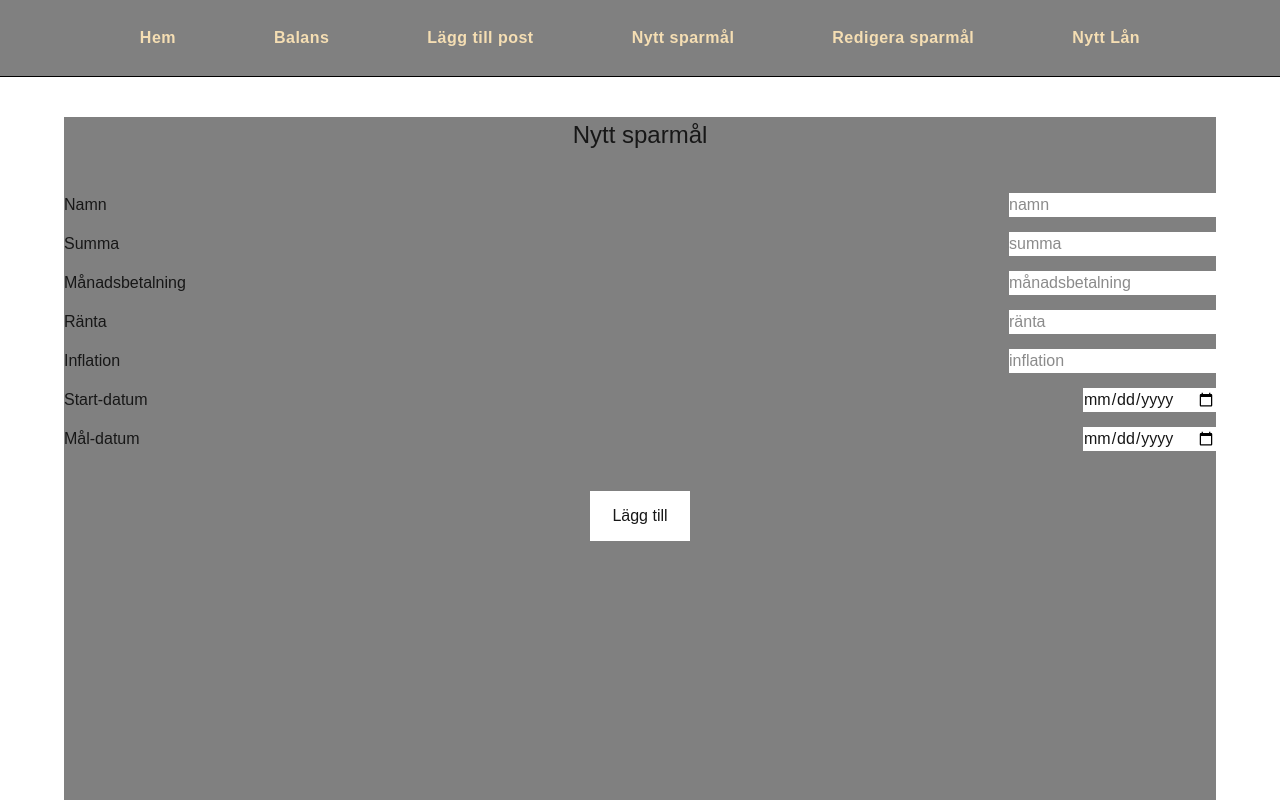
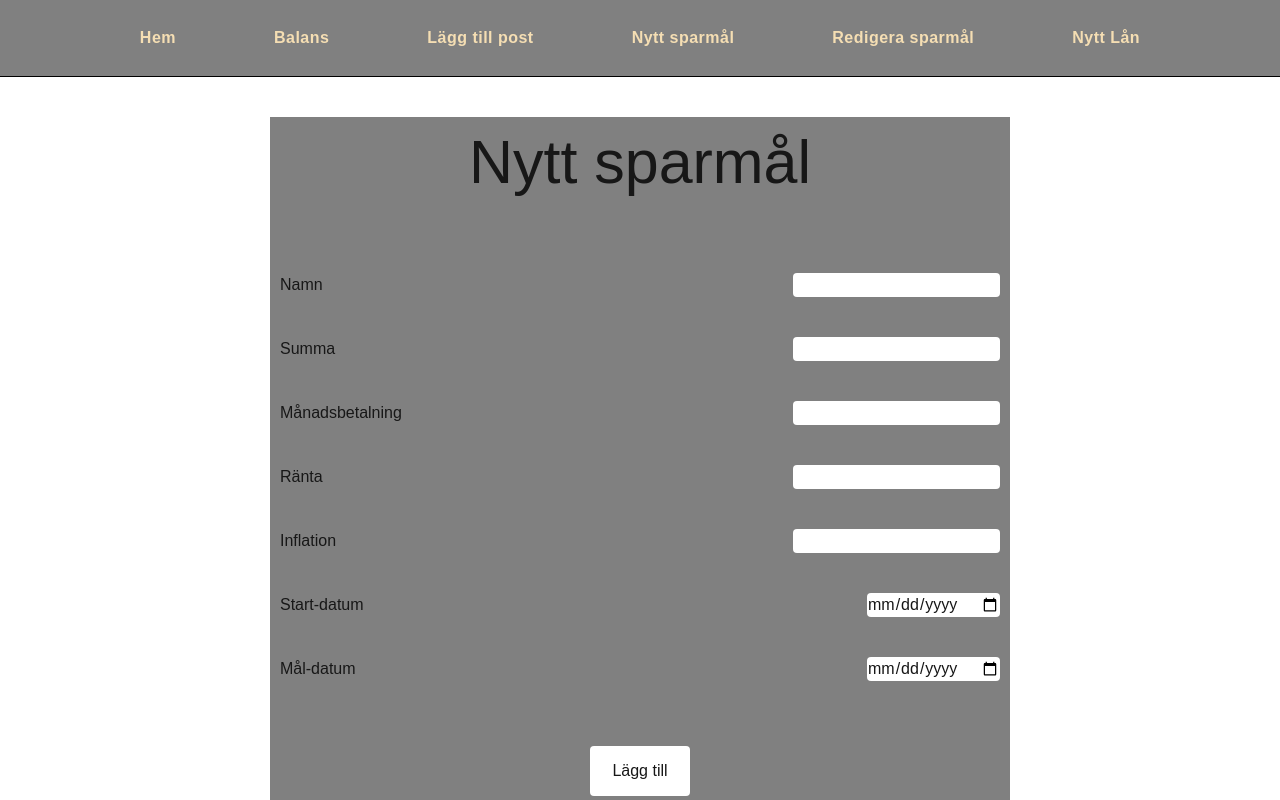
Before and after one commit to Orenji01/React_projekt, a Next.js app in the folder labb3reactnext/: page /addSavegoal in a window 1280 px wide. Shown: the top 800 px of the page. Built offline with nearby package versions, Linux system fonts and the light colour scheme.

Commit message:
Ux and accesibilty changes

```diff
--- a/labb3reactnext/app/addSavegoal/page.module.css
+++ b/labb3reactnext/app/addSavegoal/page.module.css
@@ -2,22 +2,25 @@
   background-color: gray;
   display: flex;
   flex-direction: column;
-  gap: 15px;
+  gap: 25px;
   width: 90%;
   height: 90%;
 }
 
 .input {
   background-color: white;
+  border-radius: 4px;
 }
 
 .formSection {
   display: flex;
   justify-content: space-between;
+  padding-left: 10px;
+  padding-right: 10px;
 }
 
 #title {
-  font-size: 24px;
+  font-size: 2.81em;
   text-align: center;
   padding-bottom: 25px;
 }
@@ -29,6 +32,7 @@
   align-self: center;
   margin-bottom: 5px;
   margin-top: 25px;
+  border-radius: 4px;
 }
 
 #container {
@@ -37,3 +41,18 @@
   align-items: center;
   height: 100vh;
 }
+
+.errorMessage {
+  align-self: flex-end;
+  padding-right: 10px;
+}
+
+@media (min-width: 769px) {
+  #form {
+    width: 740px;
+    gap: 40px;
+  }
+  #title {
+    font-size: 3.81em;
+  }
+}
--- a/labb3reactnext/app/addSavegoal/page.tsx
+++ b/labb3reactnext/app/addSavegoal/page.tsx
@@ -1,6 +1,6 @@
 "use client";
 
-import { useForm, SubmitHandler } from "react-hook-form";
+import { useForm } from "react-hook-form";
 import styles from "./page.module.css";
 
 type Inputs = {
@@ -17,7 +17,6 @@ export default function Savegoal() {
   const {
     register,
     handleSubmit,
-    watch,
     formState: { errors },
     reset,
   } = useForm<Inputs>();
@@ -43,76 +42,133 @@ export default function Savegoal() {
   };
 
   return (
+    <main>
       <div id={styles.container}>
         <form id={styles.form} onSubmit={handleSubmit(onSubmit)}>
           <h1 id={styles.title}>Nytt sparmål</h1>
           <div className={styles.formSection}>
-          <label>Namn</label>
+            <label htmlFor="name">Namn</label>
             <input
               className={styles.input}
               type="text"
-            placeholder="namn"
+              id="name"
               {...register("name", { required: true })}
+              aria-invalid={errors.name ? "true" : "false"}
+              aria-describedby={errors.name ? "name-error" : undefined}
             />
           </div>
+          {errors.name && (
+            <span id="name-error" className={styles.errorMessage}>
+              Namn saknas
+            </span>
+          )}
           <div className={styles.formSection}>
-          <label>Summa</label>
+            <label htmlFor="amount">Summa</label>
             <input
               className={styles.input}
               type="number"
-            placeholder="summa"
+              id="amount"
               {...register("amount", { required: true })}
+              aria-invalid={errors.amount ? "true" : "false"}
+              aria-describedby={errors.amount ? "amount-error" : undefined}
             />
           </div>
+          {errors.amount && (
+            <span id="amount-error" className={styles.errorMessage}>
+              Summa saknas
+            </span>
+          )}
           <div className={styles.formSection}>
-          <label>Månadsbetalning</label>
+            <label htmlFor="per-month">Månadsbetalning</label>
             <input
               className={styles.input}
               type="number"
-            placeholder="månadsbetalning"
+              id="per-month"
               {...register("perMonth", { required: true })}
+              aria-invalid={errors.perMonth ? "true" : "false"}
+              aria-describedby={errors.perMonth ? "permonth-error" : undefined}
             />
           </div>
+          {errors.perMonth && (
+            <span id="permonth-error" className={styles.errorMessage}>
+              Månadsbetalning saknas
+            </span>
+          )}
           <div className={styles.formSection}>
-          <label>Ränta</label>
+            <label htmlFor="interest">Ränta</label>
             <input
               className={styles.input}
               type="number"
-            placeholder="ränta"
+              id="interest"
               step="0.01"
               {...register("interest", { required: true })}
+              aria-invalid={errors.interest ? "true" : "false"}
+              aria-describedby={errors.interest ? "interest-error" : undefined}
             />
           </div>
+          {errors.interest && (
+            <span id="interest-error" className={styles.errorMessage}>
+              Ränta måste vara minst 0
+            </span>
+          )}
           <div className={styles.formSection}>
-          <label>Inflation</label>
+            <label htmlFor="inflation">Inflation</label>
             <input
               className={styles.input}
               type="number"
-            placeholder="inflation"
+              id="inflation"
               step="0.01"
               {...register("inflation", { required: true })}
+              aria-invalid={errors.inflation ? "true" : "false"}
+              aria-describedby={
+                errors.inflation ? "inflation-error" : undefined
+              }
             />
           </div>
+          {errors.inflation && (
+            <span id="inflation-error" className={styles.errorMessage}>
+              Inflation måste vara minst 0
+            </span>
+          )}
           <div className={styles.formSection}>
-          <label>Start-datum</label>
+            <label htmlFor="start-datum">Start-datum</label>
             <input
               className={styles.input}
               type="date"
-            placeholder="start-datum"
+              id="start-datum"
               {...register("startDate", { required: true })}
+              aria-invalid={errors.startDate ? "true" : "false"}
+              aria-describedby={
+                errors.startDate ? "startdate-error" : undefined
+              }
             />
           </div>
+          {errors.startDate && (
+            <span id="startdate-error" className={styles.errorMessage}>
+              Startdatum saknas
+            </span>
+          )}
           <div className={styles.formSection}>
-          <label>Mål-datum</label>
+            <label htmlFor="mål-datum">Mål-datum</label>
             <input
               className={styles.input}
               type="date"
-            placeholder="mål-datum"
+              id="mål-datum"
               {...register("targetDate", { required: true })}
+              aria-invalid={errors.targetDate ? "true" : "false"}
+              aria-describedby={
+                errors.targetDate ? "targetdate-error" : undefined
+              }
             />
           </div>
+          {errors.targetDate && (
+            <span id="targetdate-error" className={styles.errorMessage}>
+              Måldatum saknas
+            </span>
+          )}
           <input id={styles.button} type="submit" value="Lägg till" />
         </form>
       </div>
+    </main>
   );
 }
```
Also changed, not shown: labb3reactnext/app/editSavegoal/page.module.css (+7 -0 lines). Lines whose indentation alone changed are shown as unchanged.
